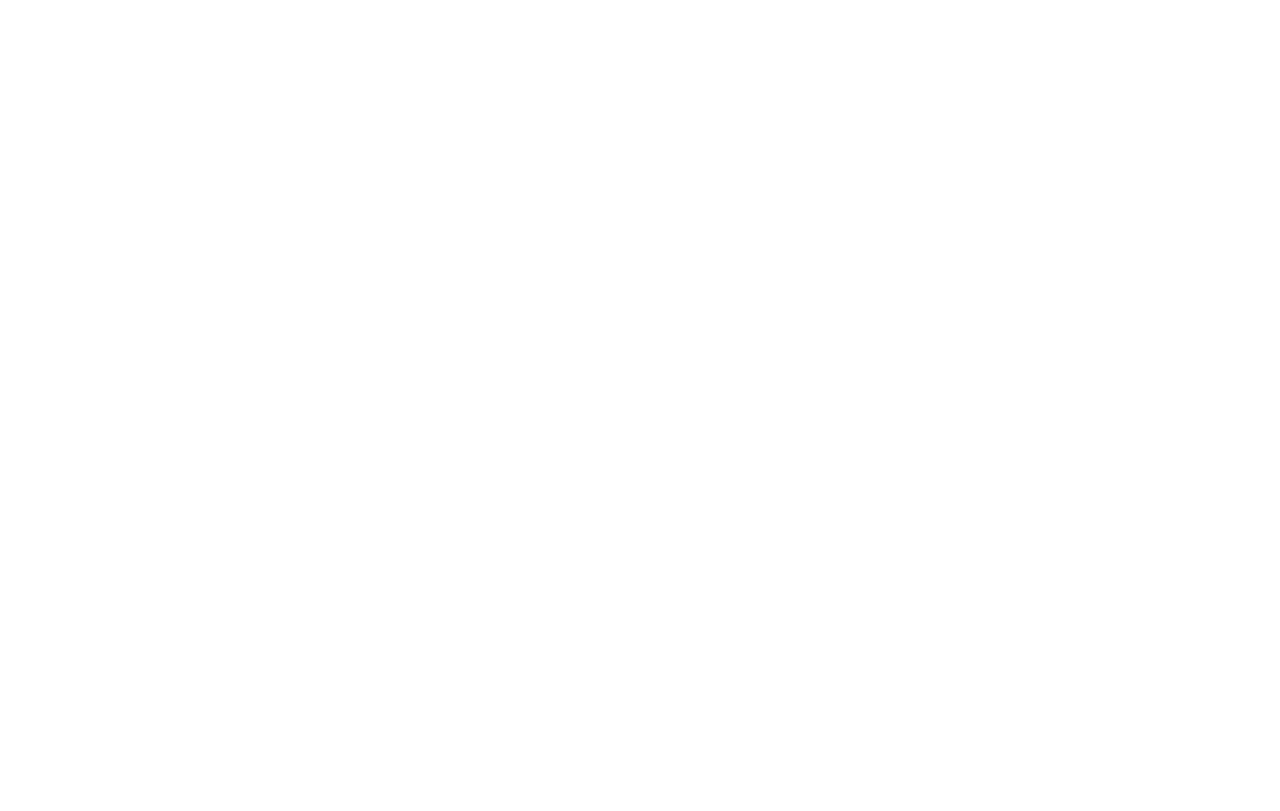
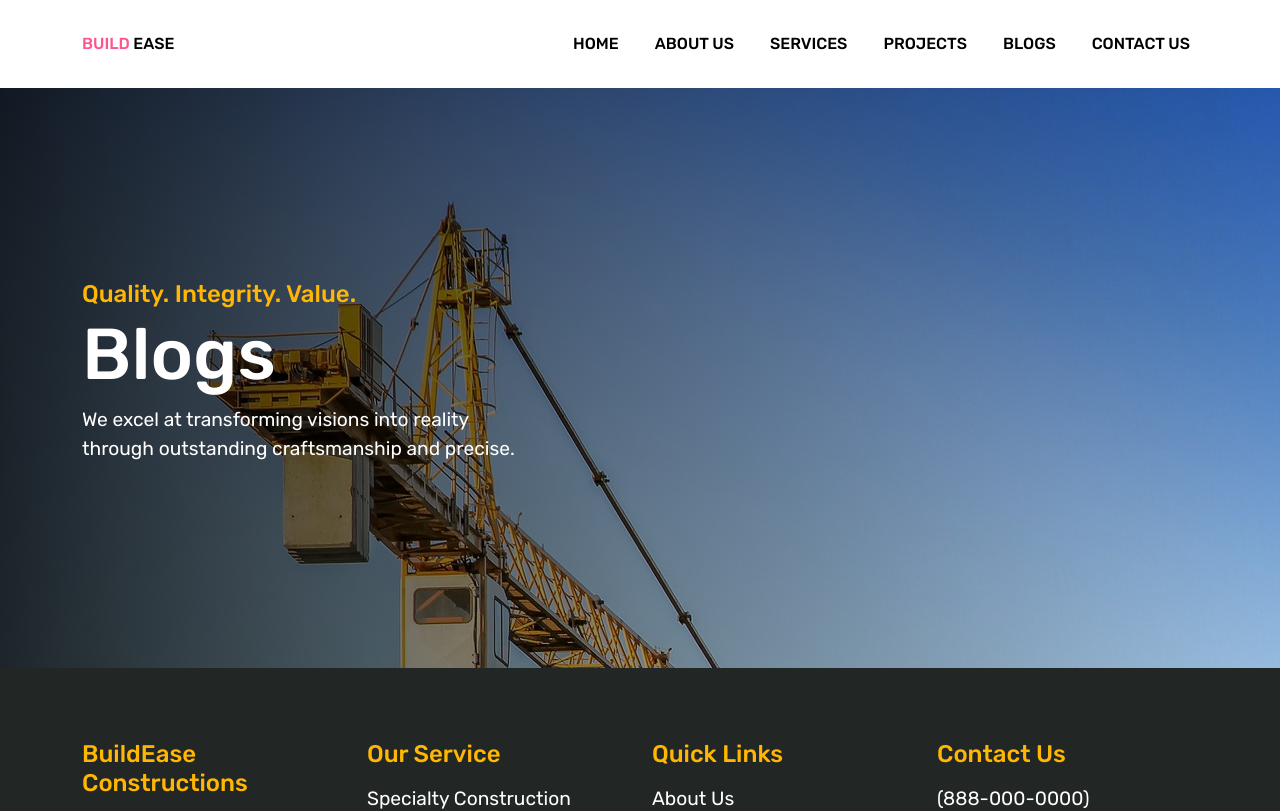
Before and after one commit to nethmalgeesaraux/Construction-Website-React-Laravel, a React (Vite) app in the folder frontend/: page /blogs in a window 1280 px wide. Before the commit this address had no page. Shown: the top 811 px of the page. Built offline with nearby package versions, Linux system fonts and the light colour scheme.

Commit message:
add routing for navigation links

```diff
--- a/frontend/src/App.jsx
+++ b/frontend/src/App.jsx
@@ -2,6 +2,10 @@ import 'bootstrap/dist/css/bootstrap.min.css';
 import { BrowserRouter, Routes, Route } from 'react-router-dom';
 import Home from './Components/frontend/Home';
 import About from './Components/frontend/About';
+import Services from './Components/frontend/Services';
+import Projects from './Components/frontend/Projects';
+import Blogs from './Components/frontend/Blogs';
+import ContactUs from './Components/frontend/ContactUs';
 import './assets/css/style.scss';
 
 function App() {
@@ -11,7 +15,12 @@ function App() {
       <BrowserRouter>
         <Routes>
           <Route path="/" element={<Home />} />
-           <Route path="/about" element={<About />} />
+          <Route path="/about" element={<About />} />
+          <Route path="/services" element={<Services />} />
+          <Route path="/Services" element={<Services />} />
+          <Route path="/projects" element={<Projects />} />
+          <Route path="/blogs" element={<Blogs />} />
+          <Route path="/contact" element={<ContactUs />} />
         </Routes>
       </BrowserRouter>
     </>
--- a/frontend/src/Components/pages/Header.jsx
+++ b/frontend/src/Components/pages/Header.jsx
@@ -1,21 +1,23 @@
 import Navbar from 'react-bootstrap/Navbar';
 import Nav from 'react-bootstrap/Nav';
+import { Link, NavLink } from 'react-router-dom';
+
 const Header = () => {
   return (
     <div>
         <header>
                 <div className='container py-3'>
                     <Navbar expand='lg'>
-                        <Navbar.Brand href='/' className='logo'><span>Build</span> Ease</Navbar.Brand>
+                        <Navbar.Brand as={Link} to='/' className='logo'><span>Build</span> Ease</Navbar.Brand>
                         <Navbar.Toggle aria-controls='basic-navbar-nav' />
                         <Navbar.Collapse id='basic-navbar-nav'>
                             <Nav className='ms-auto'>
-                                <Nav.Link href='/' className='nav-link'>Home</Nav.Link>
-                                <Nav.Link href='/about' className='nav-link'>About Us</Nav.Link>
-                                <Nav.Link href='/service' className='nav-link'>Services</Nav.Link>
-                                <Nav.Link href='project' className='nav-link'>Projects</Nav.Link>
-                                <Nav.Link href='#link' className='nav-link'>Blogs</Nav.Link>
-                                <Nav.Link href='#link' className='nav-link'>Contact Us</Nav.Link>
+                                <Nav.Link as={NavLink} to='/' className='nav-link'>Home</Nav.Link>
+                                <Nav.Link as={NavLink} to='/about' className='nav-link'>About Us</Nav.Link>
+                                <Nav.Link as={NavLink} to='/services' className='nav-link'>Services</Nav.Link>
+                                <Nav.Link as={NavLink} to='/projects' className='nav-link'>Projects</Nav.Link>
+                                <Nav.Link as={NavLink} to='/blogs' className='nav-link'>Blogs</Nav.Link>
+                                <Nav.Link as={NavLink} to='/contact' className='nav-link'>Contact Us</Nav.Link>
                             </Nav>
                         </Navbar.Collapse>
                     </Navbar>
```
